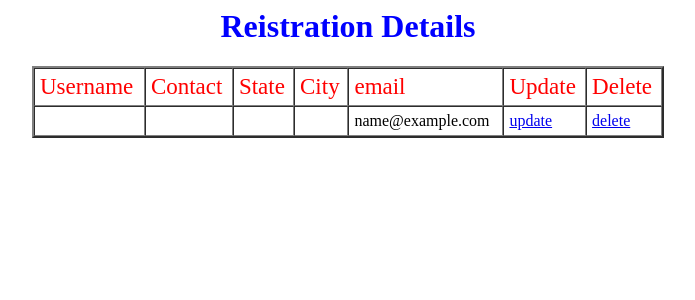
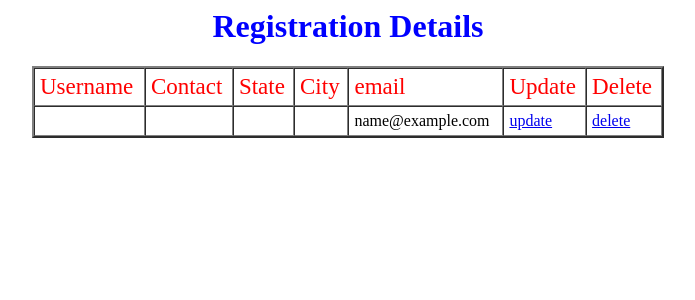
Before and after one commit to DoNnMyTh/aadhar, a PHP site: page /displayall.php in a window 1280 px wide. Shown: the top 300 px of the page, without its empty margins (292-987 px from the left). Run offline with PHP 8.4, Linux system fonts and the light colour scheme; tables that the repository leaves empty or names only in its code hold one stand-in row (values such as "Sample post"); data that the repository does not hold is empty.

Commit message:
Update displayall.php

```diff
--- a/displayall.php
+++ b/displayall.php
@@ -17,7 +17,7 @@
 	{
 
 
-			echo("<h1 align=center style='color:blue;'>Reistration Details</h1>");
+			echo("<h1 align=center style='color:blue;'>Registration Details</h1>");
 
 			echo("<table align=center width=50% border=2  cellspacing=0 cellpadding=5>");
 			echo("<tr style='font-size:23;color:red;'><td>Username</td><td>Contact</td><td>State</td><td>City</td><td>email</td><td>Update</td><td>Delete</td></tr>");
```
